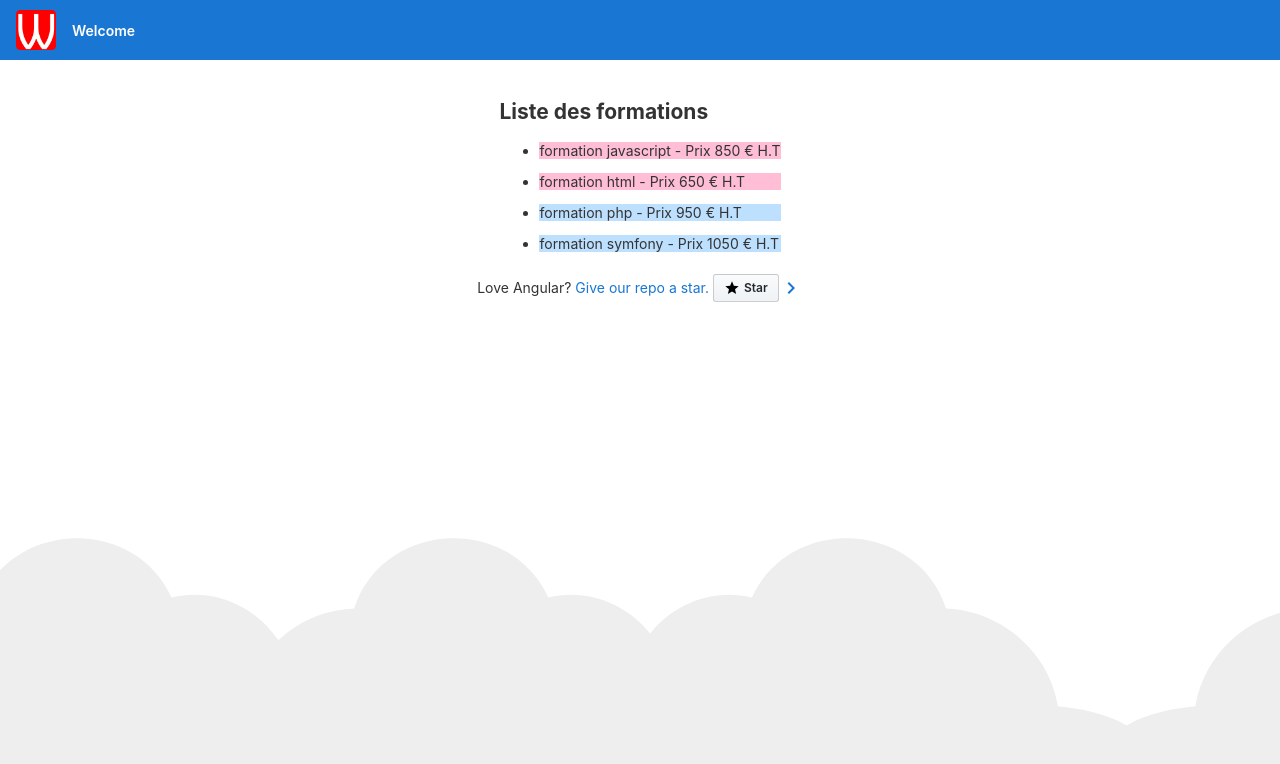
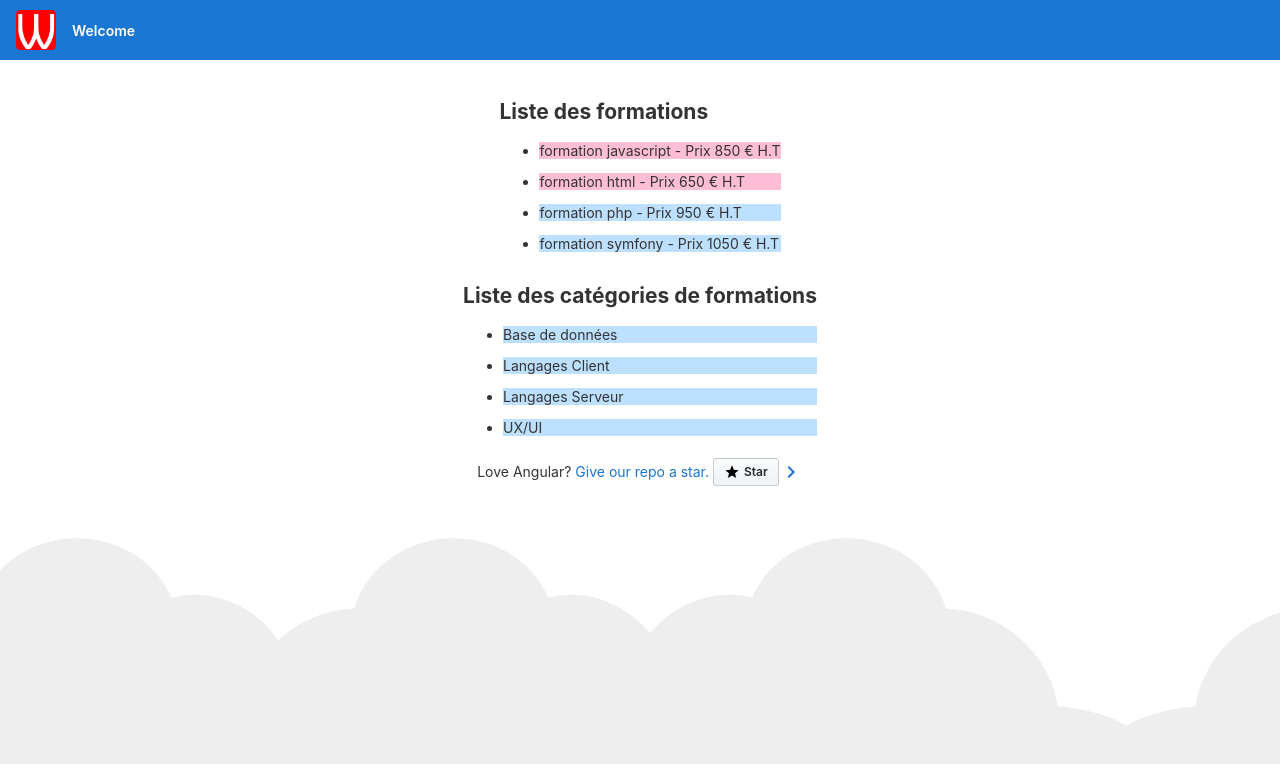
Before and after one commit to webstreet-cie/introduction-a-angular, an Angular app: page / in a window 1280 px wide. Shown: the top 764 px of the page. Built offline with nearby package versions, Linux system fonts and the light colour scheme.

Commit message:
Chapitre 2 - Correction

```diff
--- a/src/app/app.component.html
+++ b/src/app/app.component.html
@@ -311,8 +311,9 @@
 </div>
 
 <div class="content" role="main">
+
 <app-trainings></app-trainings>
-
+<app-categories></app-categories>
   <!-- Footer -->
   <footer>
       Love Angular?&nbsp;
--- a/src/app/app.module.ts
+++ b/src/app/app.module.ts
@@ -6,11 +6,13 @@ import {TrainingsService} from './trainings/training.service';
 import { AppRoutingModule } from './app-routing.module';
 import { AppComponent } from './app.component';
 import { TrainingsComponent } from './trainings/trainings.component';
+import { CategoriesComponent } from './categories/categories.component';
 
 @NgModule({
   declarations: [
     AppComponent,
-    TrainingsComponent
+    TrainingsComponent,
+    CategoriesComponent
   ],
   imports: [
     BrowserModule,
--- /dev/null
+++ b/src/app/categories/categories.component.html
@@ -0,0 +1,8 @@
+<h2>{{getTitle()}}</h2>
+<ul>
+    <li *ngFor="let category of categories">
+        <p [ngStyle]="{'background-color':'#bde0ff'}">
+            {{category.name}}
+        </p>
+    </li>
+</ul>
--- /dev/null
+++ b/src/app/categories/categories.component.ts
@@ -0,0 +1,24 @@
+import { Component, OnInit } from '@angular/core';
+import {CategoriesService} from './categories.service';
+
+@Component({
+  selector: 'app-categories',
+  templateUrl: './categories.component.html',
+  styleUrls: ['./categories.component.css']
+})
+export class CategoriesComponent implements OnInit {
+  title = "Liste des catégories de formations";
+  categories;
+
+  constructor(service:CategoriesService) {
+    this.categories = service.getCategories();
+   }
+
+   getTitle() {
+    return this.title;
+  }
+
+  ngOnInit(): void {
+  }
+
+}
--- /dev/null
+++ b/src/app/categories/categories.service.ts
@@ -0,0 +1,28 @@
+import { Injectable } from '@angular/core';
+
+@Injectable({
+  providedIn: 'root'
+})
+export class CategoriesService {
+
+  constructor() { }
+
+  getCategories() {
+    let categories = [
+      {
+        name: 'Base de données'
+      },
+      {
+        name: 'Langages Client'
+      },
+      {
+        name: 'Langages Serveur'
+      },
+      {
+        name: 'UX/UI'
+      }
+
+    ];
+    return categories;
+  }
+}
```
Also changed, not shown: src/app/categories/categories.component.css (added), 2 other files (tests, documents, lock files or other folders).
